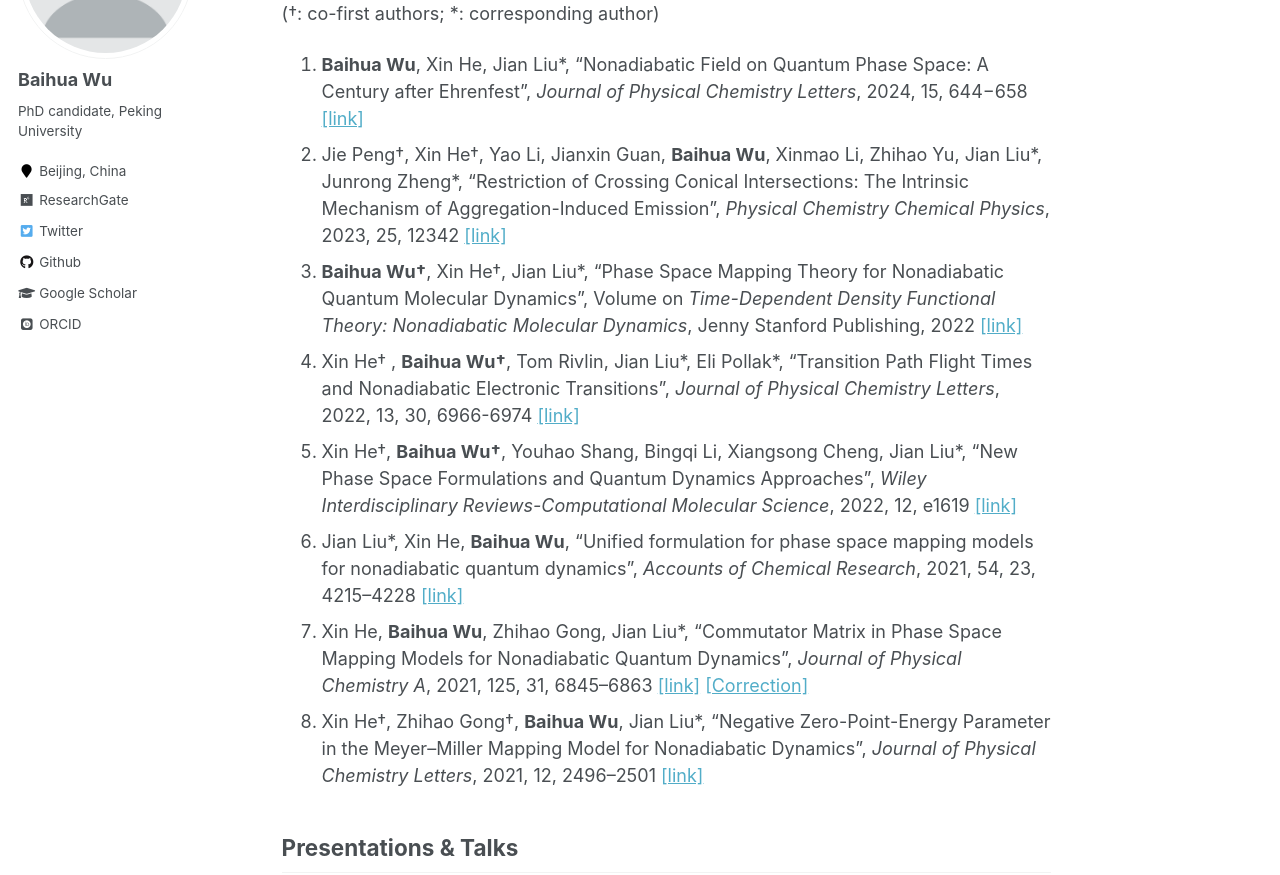
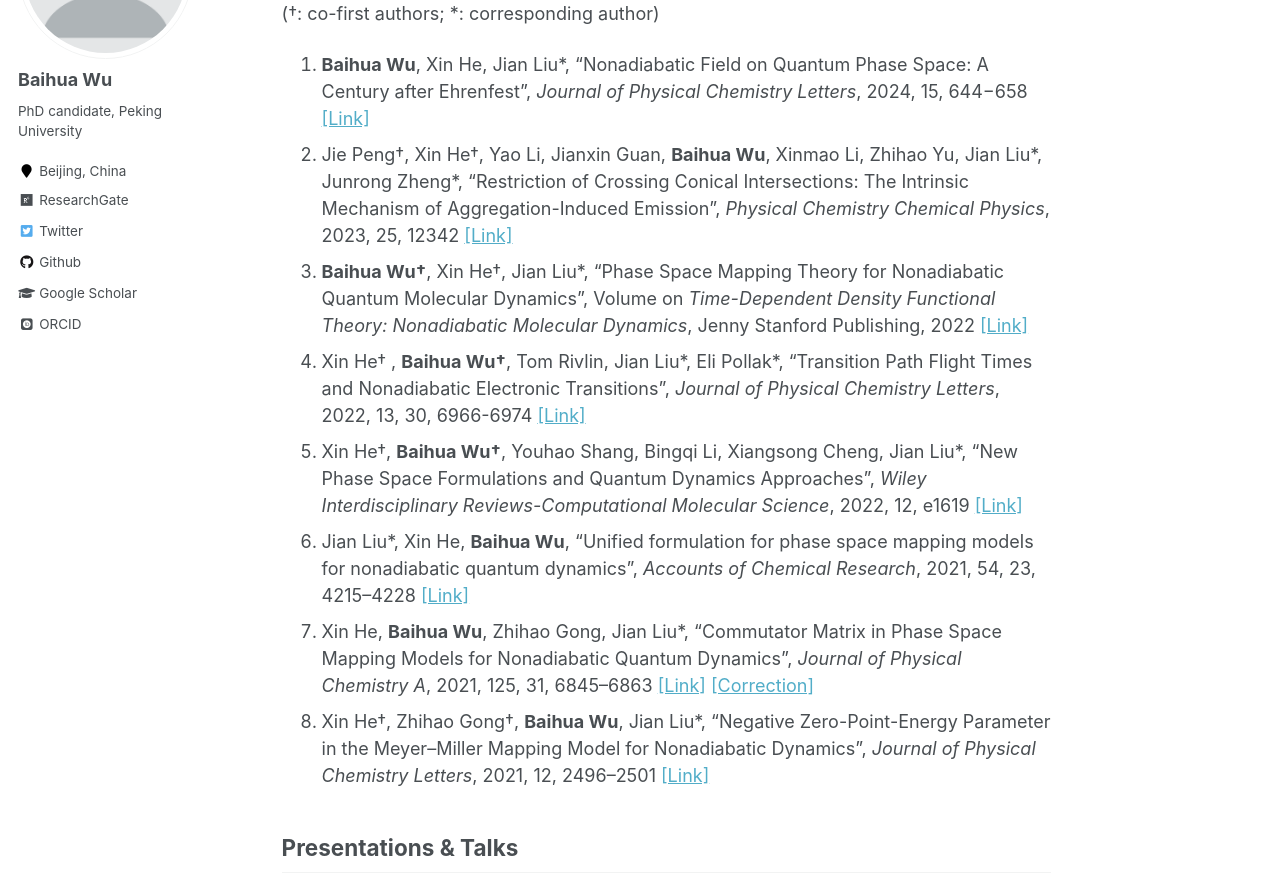
Before and after one commit to wubaihua/wubaihua.github.io, a Jekyll site: the page built from _pages/about.md, in a window 1280 px wide and 1400 px high, scrolled down 1967 px. Shown: the part 152-1027 px from the top of the window. Built offline with Jekyll 4.4.1, drawn with Linux system fonts in a browser that asks for light colours; some web fonts are replaced.

Commit message:
2024-1-7-3

```diff
--- a/_pages/about.md
+++ b/_pages/about.md
@@ -85,14 +85,14 @@ Email: wubaihua[AT]pku.edu.cn;   wubaihua19[AT]gmail.com
 
 (†: co-first authors; \*: corresponding author)
 
-8. **Baihua Wu**, Xin He, Jian Liu\*, "Nonadiabatic Field on Quantum Phase Space: A Century after Ehrenfest", *Journal of Physical Chemistry Letters*, 2024, 15, 644−658 [[link]](https://doi.org/10.1021/acs.jpclett.3c03385)
-7. Jie Peng†, Xin He†, Yao Li, Jianxin Guan, **Baihua Wu**, Xinmao Li, Zhihao Yu, Jian Liu\*, Junrong Zheng\*, "Restriction of Crossing Conical Intersections: The Intrinsic Mechanism of Aggregation-Induced Emission", *Physical Chemistry Chemical Physics*, 2023, 25, 12342 [[link]](https://doi.org/10.1039/d2cp05256c)
-6. **Baihua Wu†**, Xin He†, Jian Liu\*, "Phase Space Mapping Theory for Nonadiabatic Quantum Molecular Dynamics", Volume on *Time-Dependent Density Functional Theory: Nonadiabatic Molecular Dynamics*, Jenny Stanford Publishing, 2022 [[link]](https://www.taylorfrancis.com/chapters/edit/10.1201/9781003319214-11/)
-5. Xin He† , **Baihua Wu†**, Tom Rivlin, Jian Liu\*, Eli Pollak\*, "Transition Path Flight Times and Nonadiabatic Electronic Transitions", *Journal of Physical Chemistry Letters*, 2022, 13, 30, 6966-6974 [[link]](https://pubs.acs.org/doi/10.1021/acs.jpclett.2c01425)
-4. Xin He†, **Baihua Wu†**, Youhao Shang, Bingqi Li, Xiangsong Cheng, Jian Liu\*, "New Phase Space Formulations and Quantum Dynamics Approaches", *Wiley Interdisciplinary Reviews-Computational Molecular Science*, 2022, 12, e1619 [[link]](https://doi.org/10.1002/wcms.1619)
-3. Jian Liu\*, Xin He, **Baihua Wu**, "Unified formulation for phase space mapping models for nonadiabatic quantum dynamics", *Accounts of Chemical Research*, 2021, 54, 23, 4215–4228 [[link]](https://doi.org/10.1021/acs.accounts.1c00511)
-2. Xin He, **Baihua Wu**, Zhihao Gong, Jian Liu\*, "Commutator Matrix in Phase Space Mapping Models for Nonadiabatic Quantum Dynamics", *Journal of Physical Chemistry A*, 2021, 125, 31, 6845–6863 [[link]](https://doi.org/10.1021/acs.jpca.1c04429)  [[Correction]](https://doi.org/10.1021/acs.jpca.3c07974)
-1. Xin He†, Zhihao Gong†, **Baihua Wu**, Jian Liu\*, "Negative Zero-Point-Energy Parameter in the Meyer–Miller Mapping Model for Nonadiabatic Dynamics", *Journal of Physical Chemistry Letters*, 2021, 12, 2496–2501 [[link]](https://pubs.acs.org/doi/full/10.1021/acs.jpclett.1c00232)
+8. **Baihua Wu**, Xin He, Jian Liu\*, "Nonadiabatic Field on Quantum Phase Space: A Century after Ehrenfest", *Journal of Physical Chemistry Letters*, 2024, 15, 644−658 [[Link]](https://doi.org/10.1021/acs.jpclett.3c03385)
+7. Jie Peng†, Xin He†, Yao Li, Jianxin Guan, **Baihua Wu**, Xinmao Li, Zhihao Yu, Jian Liu\*, Junrong Zheng\*, "Restriction of Crossing Conical Intersections: The Intrinsic Mechanism of Aggregation-Induced Emission", *Physical Chemistry Chemical Physics*, 2023, 25, 12342 [[Link]](https://doi.org/10.1039/d2cp05256c)
+6. **Baihua Wu†**, Xin He†, Jian Liu\*, "Phase Space Mapping Theory for Nonadiabatic Quantum Molecular Dynamics", Volume on *Time-Dependent Density Functional Theory: Nonadiabatic Molecular Dynamics*, Jenny Stanford Publishing, 2022 [[Link]](https://www.taylorfrancis.com/chapters/edit/10.1201/9781003319214-11/)
+5. Xin He† , **Baihua Wu†**, Tom Rivlin, Jian Liu\*, Eli Pollak\*, "Transition Path Flight Times and Nonadiabatic Electronic Transitions", *Journal of Physical Chemistry Letters*, 2022, 13, 30, 6966-6974 [[Link]](https://pubs.acs.org/doi/10.1021/acs.jpclett.2c01425)
+4. Xin He†, **Baihua Wu†**, Youhao Shang, Bingqi Li, Xiangsong Cheng, Jian Liu\*, "New Phase Space Formulations and Quantum Dynamics Approaches", *Wiley Interdisciplinary Reviews-Computational Molecular Science*, 2022, 12, e1619 [[Link]](https://doi.org/10.1002/wcms.1619)
+3. Jian Liu\*, Xin He, **Baihua Wu**, "Unified formulation for phase space mapping models for nonadiabatic quantum dynamics", *Accounts of Chemical Research*, 2021, 54, 23, 4215–4228 [[Link]](https://doi.org/10.1021/acs.accounts.1c00511)
+2. Xin He, **Baihua Wu**, Zhihao Gong, Jian Liu\*, "Commutator Matrix in Phase Space Mapping Models for Nonadiabatic Quantum Dynamics", *Journal of Physical Chemistry A*, 2021, 125, 31, 6845–6863 [[Link]](https://doi.org/10.1021/acs.jpca.1c04429)  [[Correction]](https://doi.org/10.1021/acs.jpca.3c07974)
+1. Xin He†, Zhihao Gong†, **Baihua Wu**, Jian Liu\*, "Negative Zero-Point-Energy Parameter in the Meyer–Miller Mapping Model for Nonadiabatic Dynamics", *Journal of Physical Chemistry Letters*, 2021, 12, 2496–2501 [[Link]](https://pubs.acs.org/doi/full/10.1021/acs.jpclett.1c00232)
 
 ## Presentations & Talks
 * “Comprehensive Phase Space Mapping Model for Nonadiabatic Quantum Dynamics”
```
Also changed, not shown: other parts of _pages/about.md (+1 -1 lines).
